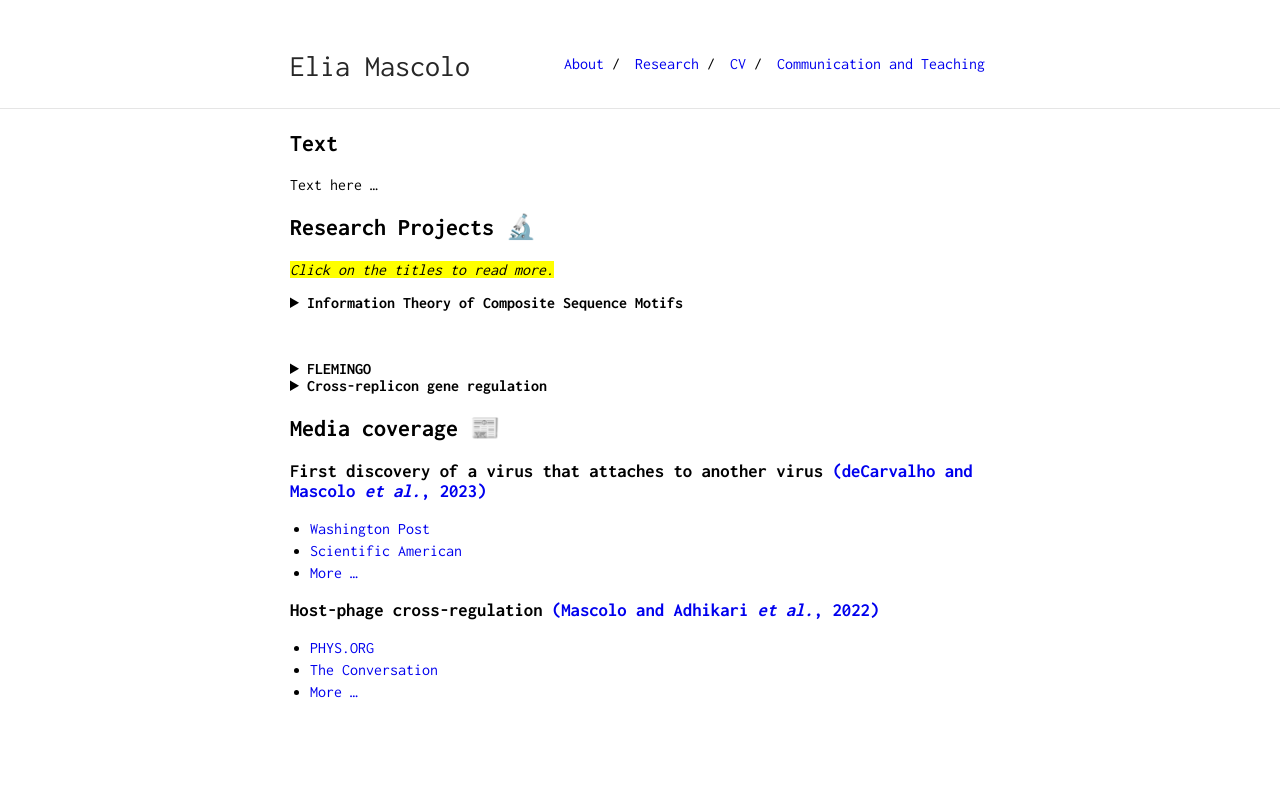
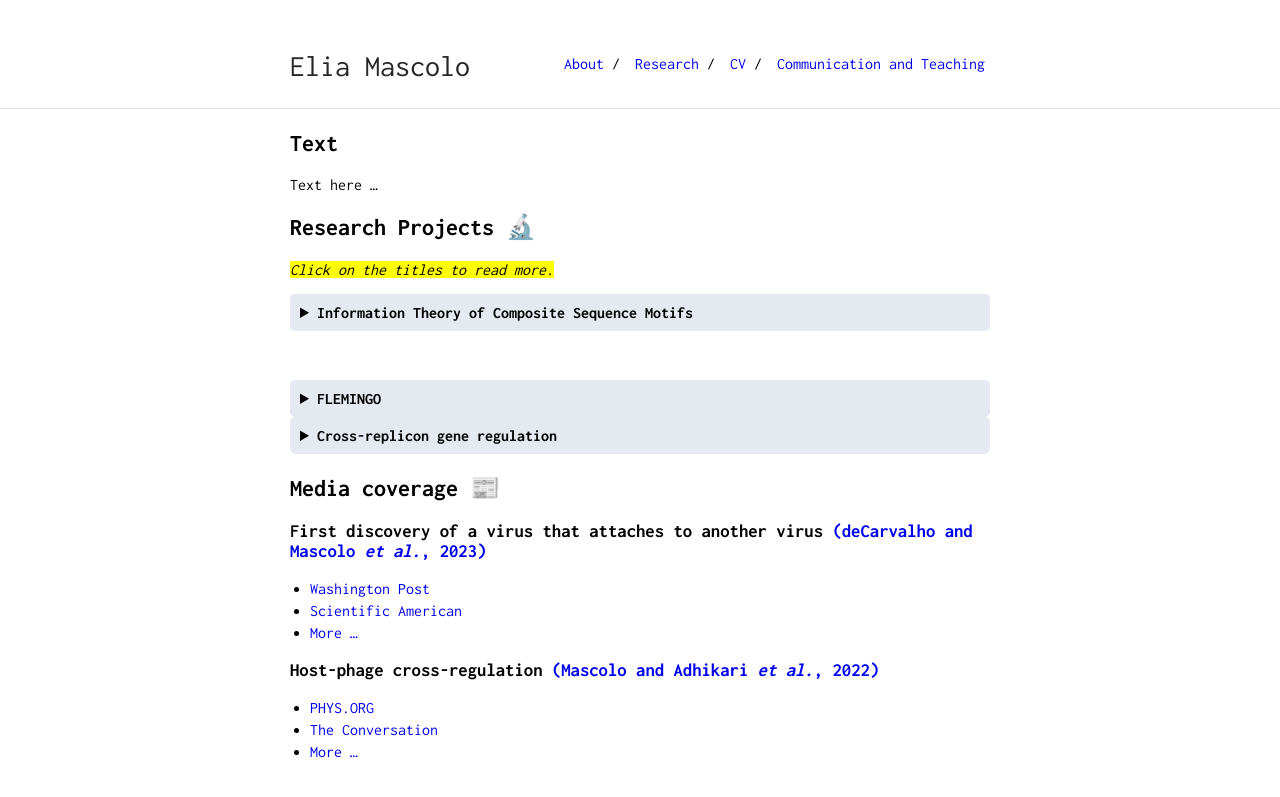
Before and after one commit to eliamascolo/eliamascolo.github.io, a Jekyll site: the page built from research.md, in a window 1280 px wide. Shown: the top 797 px of the page. Built offline with Jekyll 4.4.1, drawn with Linux system fonts in a browser that asks for light colours.

Commit message:
Update main.scss

```diff
--- a/css/main.scss
+++ b/css/main.scss
@@ -1,3 +1,9 @@
 ---
 ---
 @import "style";
+
+details {
+  padding: 10px;
+  background-color: #e4eaef;
+  border-radius: 5px;
+}
```
